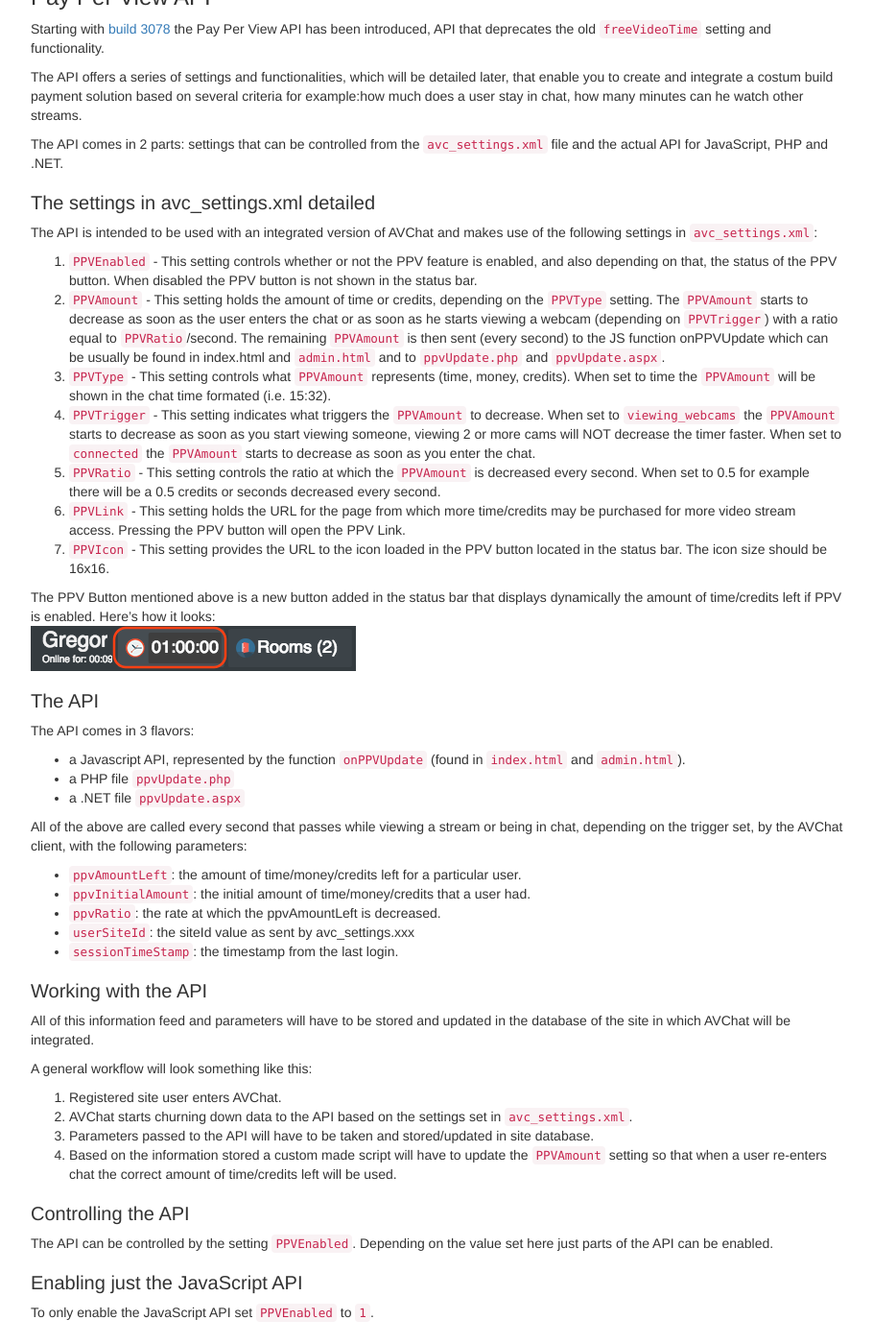
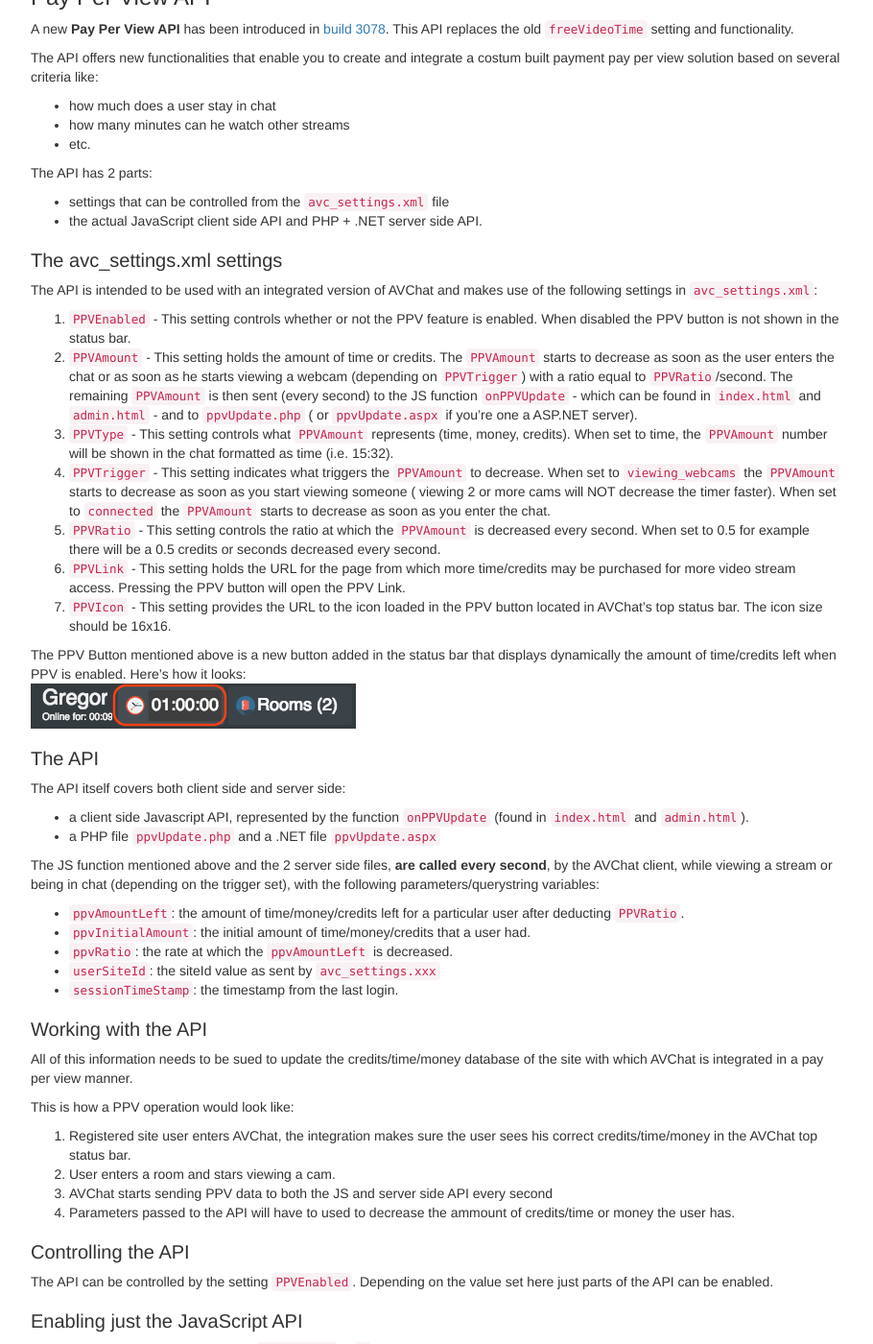
Before and after one commit to nusofthq/avchat-documentation, a Jekyll site: the page built from standalone.md, in a window 1280 px wide and 1400 px high, scrolled down 36346 px. Shown: the whole window at 96% size, without its empty margins (38-948 px from the left). Built offline with Jekyll 4.4.1, drawn with Linux system fonts in a browser that asks for light colours; nearby versions of some CDN libraries; comment, search, counter and statistics services are not loaded.

Commit message:
Better explanaiton for PPV API

```diff
--- a/_includes/features.md
+++ b/_includes/features.md
@@ -618,52 +618,58 @@
 
 <h2 id="pay-per-view-api">Pay Per View API</h2>
 
-Starting with [build 3078](http://nusofthq.com/blog/avchat-october-build-3078-has-been-released/) the Pay Per View API has been introduced, API that deprecates the old `freeVideoTime` setting and functionality.
+A new **Pay Per View API** has been introduced in [build 3078](http://nusofthq.com/blog/avchat-october-build-3078-has-been-released/). This API replaces the old `freeVideoTime` setting and functionality.
 
-The API offers a series of settings and functionalities, which will be detailed later, that enable you to create and integrate a costum build payment solution based on several criteria for example:how much does a user stay in chat, how many minutes can he watch other streams.
+The API offers new functionalities that enable you to create and integrate a costum built payment pay per view solution based on several criteria like:
 
-The API comes in 2 parts: settings that can be controlled from the `avc_settings.xml` file and the actual API for JavaScript, PHP and .NET.
+* how much does a user stay in chat
+* how many minutes can he watch other streams
+* etc.
 
-<h3>The settings in avc_settings.xml detailed</h3>
+The API has 2 parts:
+
+* settings that can be controlled from the `avc_settings.xml` file
+* the actual JavaScript client side API and PHP + .NET server side API.
+
+<h3>The avc_settings.xml settings</h3>
 
 The API is intended to be used with an integrated version of AVChat and makes use of the following settings in `avc_settings.xml`:
 
 
-1. `PPVEnabled` - This setting controls whether or not the PPV feature is enabled, and also depending on that, the status of the PPV button. When disabled the PPV button is not shown in the status bar.
-2. `PPVAmount` - This setting holds the amount of time or credits, depending on the `PPVType` setting. The `PPVAmount` starts to decrease as soon as the user enters the chat or as soon as he starts viewing a webcam (depending on `PPVTrigger`) with a ratio equal to `PPVRatio`/second. The remaining `PPVAmount` is then sent (every second) to the JS function onPPVUpdate which can be usually be found in index.html and `admin.html` and to `ppvUpdate.php` and `ppvUpdate.aspx`.
-3. `PPVType` - This setting controls what `PPVAmount` represents (time, money, credits). When set to time the `PPVAmount` will be shown in the chat time formated (i.e. 15:32).
-4. `PPVTrigger` - This setting indicates what triggers the `PPVAmount` to decrease. When set to `viewing_webcams` the `PPVAmount` starts to decrease as soon as you start viewing someone, viewing 2 or more cams will NOT decrease the timer faster. When set to `connected` the `PPVAmount` starts to decrease as soon as you enter the chat.
+1. `PPVEnabled` - This setting controls whether or not the PPV feature is enabled. When disabled the PPV button is not shown in the status bar.
+2. `PPVAmount` - This setting holds the amount of time or credits. The `PPVAmount` starts to decrease as soon as the user enters the chat or as soon as he starts viewing a webcam (depending on `PPVTrigger`) with a ratio equal to `PPVRatio`/second. The remaining `PPVAmount` is then sent (every second) to the JS function `onPPVUpdate` - which can be found in `index.html` and `admin.html`  - and to `ppvUpdate.php` ( or `ppvUpdate.aspx` if you're one a ASP.NET server).
+3. `PPVType` - This setting controls what `PPVAmount` represents (time, money, credits). When set to time, the `PPVAmount` number will be shown in the chat formatted as time  (i.e. 15:32).
+4. `PPVTrigger` - This setting indicates what triggers the `PPVAmount` to decrease. When set to `viewing_webcams` the `PPVAmount` starts to decrease as soon as you start viewing someone ( viewing 2 or more cams will NOT decrease the timer faster). When set to `connected` the `PPVAmount` starts to decrease as soon as you enter the chat.
 5. `PPVRatio` - This setting controls the ratio at which the `PPVAmount` is decreased every second. When set to 0.5 for example there will be a 0.5 credits or seconds decreased every second.
 6. `PPVLink` - This setting holds the URL for the page from which more time/credits may be purchased for more video stream access. Pressing the PPV button will open the PPV Link.
-7. `PPVIcon` - This setting provides the URL to the icon loaded in the PPV button located in the status bar. The icon size should be 16x16.
+7. `PPVIcon` - This setting provides the URL to the icon loaded in the PPV button located in AVChat's top status bar. The icon size should be 16x16.
 
-The PPV Button mentioned above is a new button added in the status bar that displays dynamically the amount of time/credits left if PPV is enabled. Here's how it looks:
+The PPV Button mentioned above is a new button added in the status bar that displays dynamically the amount of time/credits left when PPV is enabled. Here's how it looks:
 <img src="http://docs.avchat.net/assets/images/PPVButton.png" class="img-responsive"/>
 
 <h3>The API</h3>
 
-The API comes in 3 flavors:
-* a Javascript API, represented by the function `onPPVUpdate` (found in `index.html` and `admin.html`).
-* a PHP file `ppvUpdate.php`
-* a .NET file `ppvUpdate.aspx`
+The API itself covers both client side and server side:
+* a client side Javascript API, represented by the function `onPPVUpdate` (found in `index.html` and `admin.html`).
+* a PHP file `ppvUpdate.php` and a .NET file `ppvUpdate.aspx`
 
-All of the above are called every second that passes while viewing a stream or being in chat, depending on the trigger set, by the AVChat client, with the following parameters:
-* `ppvAmountLeft`: the amount of time/money/credits left for a particular user.
+The JS function mentioned above and the 2 server side files, **are called every second**, by the AVChat client, while viewing a stream or being in chat (depending on the trigger set), with the following parameters/querystring variables:
+* `ppvAmountLeft`: the amount of time/money/credits left for a particular user after deducting `PPVRatio`.
 * `ppvInitialAmount`: the initial amount of time/money/credits that a user had.
-* `ppvRatio`: the rate at which the ppvAmountLeft is decreased.
-* `userSiteId`: the siteId value as sent by avc_settings.xxx
+* `ppvRatio`: the rate at which the `ppvAmountLeft` is decreased.
+* `userSiteId`: the siteId value as sent by `avc_settings.xxx`
 * `sessionTimeStamp`: the timestamp from the last login.
 
 <h3>Working with the API</h3>
 
-All of this information feed and parameters will have to be stored and updated in the database of the site in which AVChat will be integrated.
+All of this information needs to be sued to update the credits/time/money database of the site with which AVChat is integrated in a pay per view manner.
 
-A general workflow will look something like this:
+This is how a PPV operation would look like:
 
-1. Registered site user enters AVChat.
-2. AVChat starts churning down data to the API based on the settings set in `avc_settings.xml`.
-3. Parameters passed to the API will have to be taken and stored/updated in site database.
-4. Based on the information stored a custom made script will have to update the `PPVAmount` setting so that when a user re-enters chat the correct amount of time/credits left will be used.
+1. Registered site user enters AVChat, the integration makes sure the user sees his correct credits/time/money in the AVChat top status bar.
+2. User enters a room and stars viewing a cam.
+2. AVChat starts sending PPV data to both the JS and server side API every second
+3. Parameters passed to the API will have to used to decrease the ammount of credits/time or money the user has.
 
 <h3>Controlling the API</h3>
 
```
